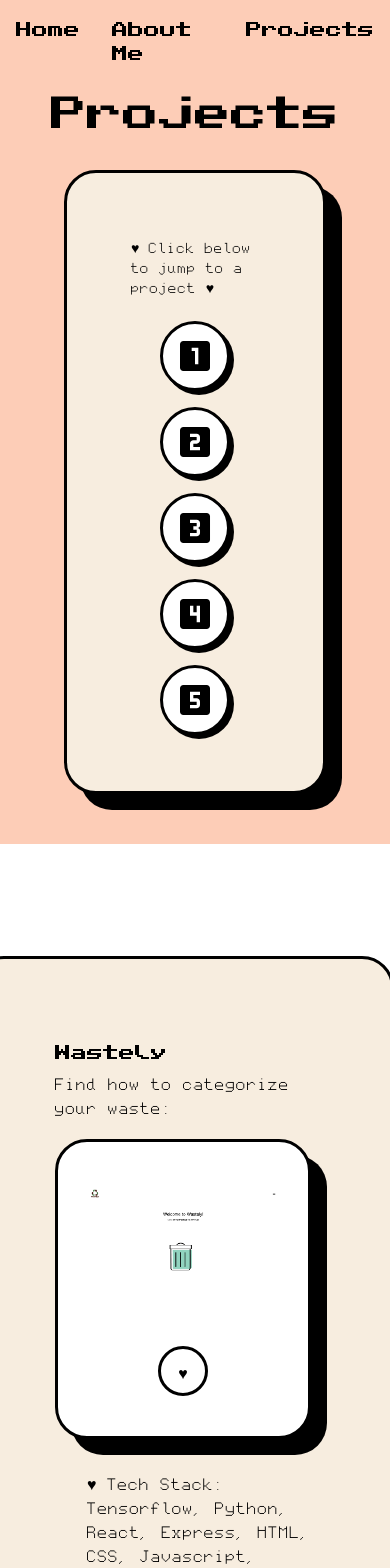
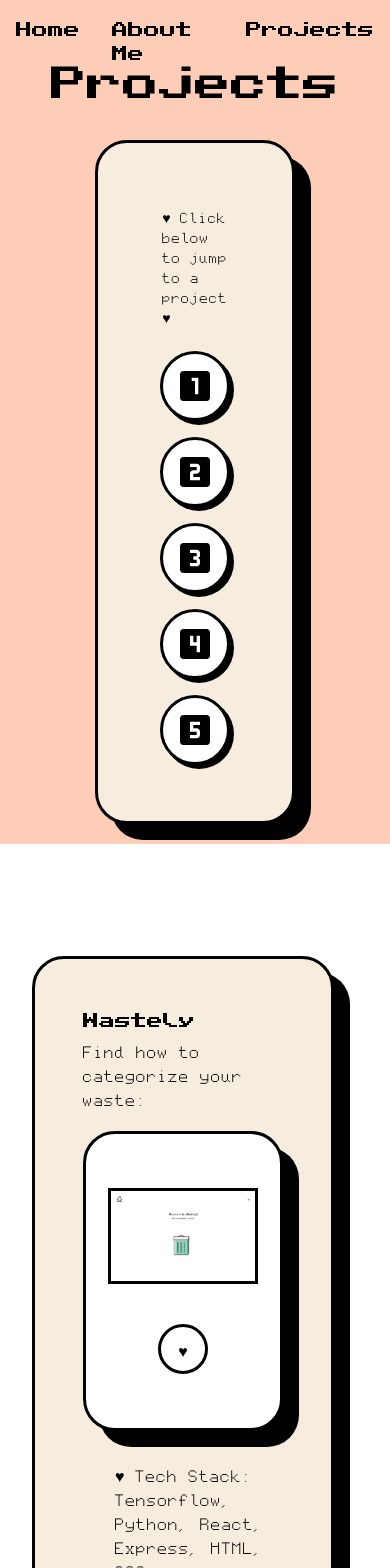
Before and after one commit to AnneSun1/Portfolio, a Next.js app: page /projects in a window 390 px wide. Shown: the top 1568 px of the page. Built offline with nearby package versions, Linux system fonts and the light colour scheme.

Commit message:
added more media specific styling

```diff
--- a/app/projects/page.tsx
+++ b/app/projects/page.tsx
@@ -48,7 +48,7 @@ export default function Projects() {
 
                 <div className="number-container">
                     <p className="md:text-lg text-sm">♥ Click below to jump to a project ♥</p>
-                    <div className="flex flex-col md:flex-row items-center justify-center ">
+                    <div className="flex flex-col sm:flex-row items-center justify-center ">
                         <div className="number-icon" onClick={() => moveTo("project1")}><img src="/icons/one_32.svg"/></div>
                         <div className="number-icon" onClick={() => moveTo("project2")}><img src="/icons/two_32.svg"/></div>
                         <div className="number-icon" onClick={() => moveTo("project3")}><img src="/icons/three_32.svg"/></div>
--- a/app/projects/projects.css
+++ b/app/projects/projects.css
@@ -1,11 +1,3 @@
-@media screen and (max-width: 600px) {
-    .number-container {
-        margin-left: 4rem;
-        margin-right: 4rem;
-    }
-
-}
-
 .number-container {
     display: flex;
     flex-direction: column;
@@ -47,7 +39,6 @@
     box-shadow: 1rem 1rem black;
     margin: 7rem;
     margin-right: 8.5rem;
-    object-fit: contain;
 }
 
 .project-card h2 {
@@ -65,8 +56,8 @@
     background-color: white;
     border: solid;
     border-radius: 2rem;
-    height: 300px;
-    min-width: 200px;
+    height: 400px;
+    width: 300px;
     box-shadow: 1rem 1rem black;
     display: flex;
     flex-direction: column;
@@ -74,11 +65,55 @@
     align-items: center;
 }
 
+@media screen and (max-width: 600px){
+    .number-container {
+        margin-left: 7rem;
+        margin-right: 7rem;
+    }
+    .project-card {
+        background-color: #f7eddf;
+        border: solid;
+        border-radius: 2rem;
+        padding: 3rem;
+        box-shadow: 1rem 1rem black;
+    }
+
+    .project-container {
+        background-color: white;
+        border: solid;
+        border-radius: 2rem;
+        height: 300px;
+        width: 200px;
+        box-shadow: 1rem 1rem black;
+        display: flex;
+        flex-direction: column;
+        justify-content: center;
+        align-items: center;
+    }
+    .project-container img {
+        width: 150px;
+        margin-left: 25px;
+        margin-right: 25px;
+        border: solid;
+    }
+
+    #circle {
+        height: 30px;
+        width: 30px;
+        border: solid;
+        border-radius: 50%;
+        margin-top: 100px;
+        display: flex;
+        justify-content: center;
+        align-items: center;
+    }
+}
 .project-container img {
-    min-width: 200px;
+    min-width: 150px;
     max-width: 250px;
-    padding-left: 25px;
-    padding-right: 25px;
+    margin-left: 25px;
+    margin-right: 25px;
+    border: solid;
 }
 
 #circle {
```
